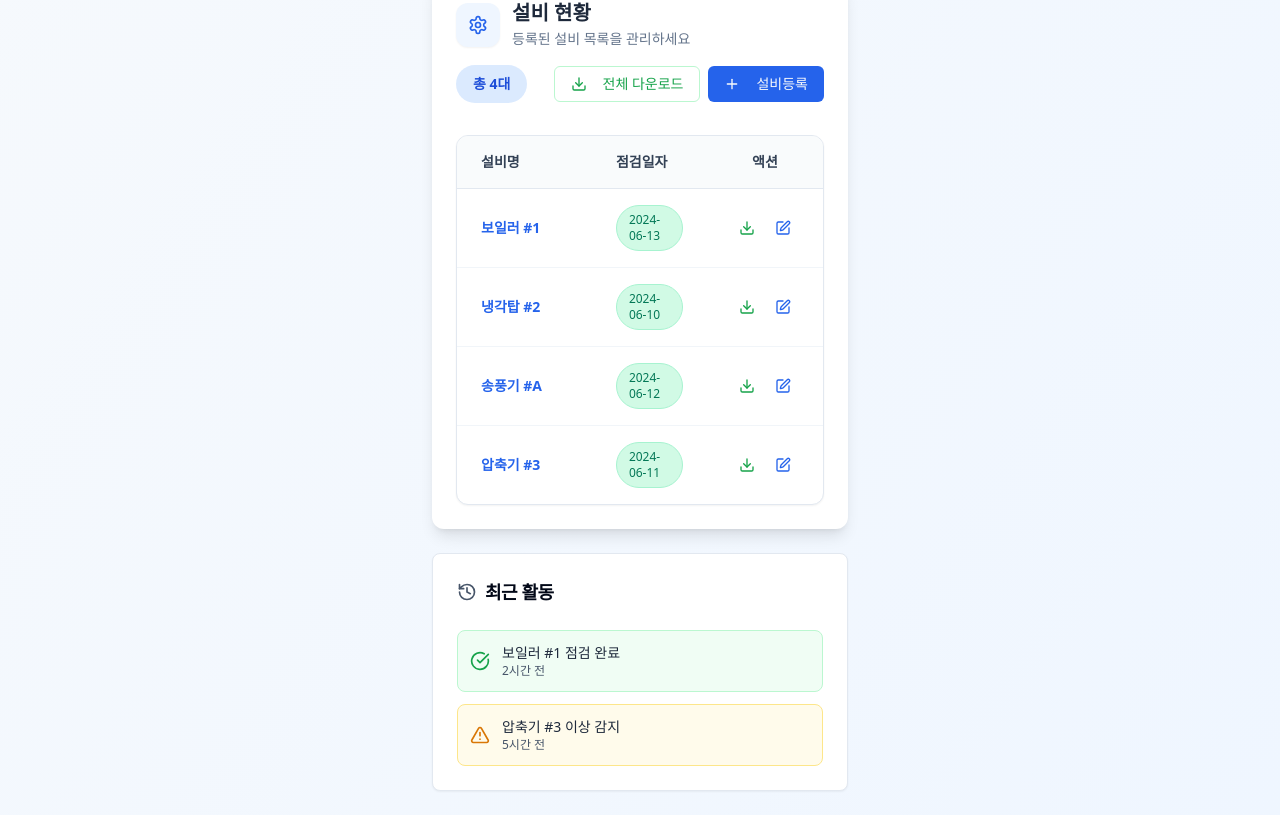
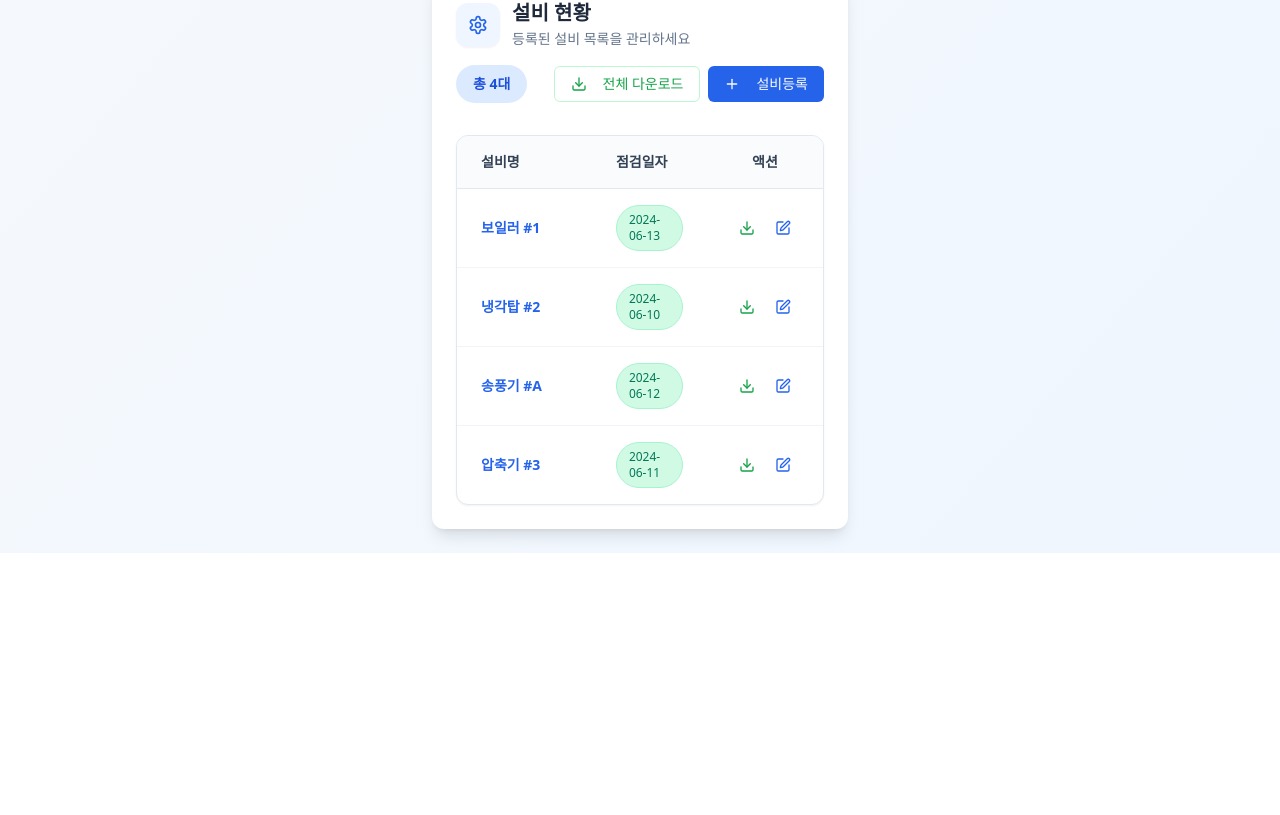
Before and after one commit to nohseon-song/mech-flow-field-app, a React (Vite) app: page / in a window 1280 px wide. Shown: the part 943-1758 px from the top of the page. After the commit the page ends 1496 px from the top, so only its background shows below. Built offline with nearby package versions, Linux system fonts and the light colour scheme; sample sign-in values are in the browser's storage.

Commit message:
Remove Recent Activity section
Removes the RecentActivityCard component and its usage from the Index page.

```diff
--- a/src/pages/Index.tsx
+++ b/src/pages/Index.tsx
@@ -1,4 +1,3 @@
-
 import React, { useState } from 'react';
 import { useAuth } from '@/hooks/useAuth';
 import { useNavigate } from 'react-router-dom';
@@ -8,7 +7,6 @@ import Header from '@/components/Header';
 import EquipmentDashboard from '@/components/EquipmentDashboard';
 import AIFeaturesCard from '@/components/AIFeaturesCard';
 import EquipmentStatusCard from '@/components/EquipmentStatusCard';
-import RecentActivityCard from '@/components/RecentActivityCard';
 import EquipmentRegistrationDialog from '@/components/EquipmentRegistrationDialog';
 import EquipmentDetailsDialog from '@/components/EquipmentDetailsDialog';
 
@@ -86,7 +84,6 @@ const Index = () => {
           onEquipmentEdit={handleEquipmentEdit}
           onAddEquipment={handleAddEquipment}
         />
-        <RecentActivityCard />
       </div>
 
       <EquipmentRegistrationDialog
```
